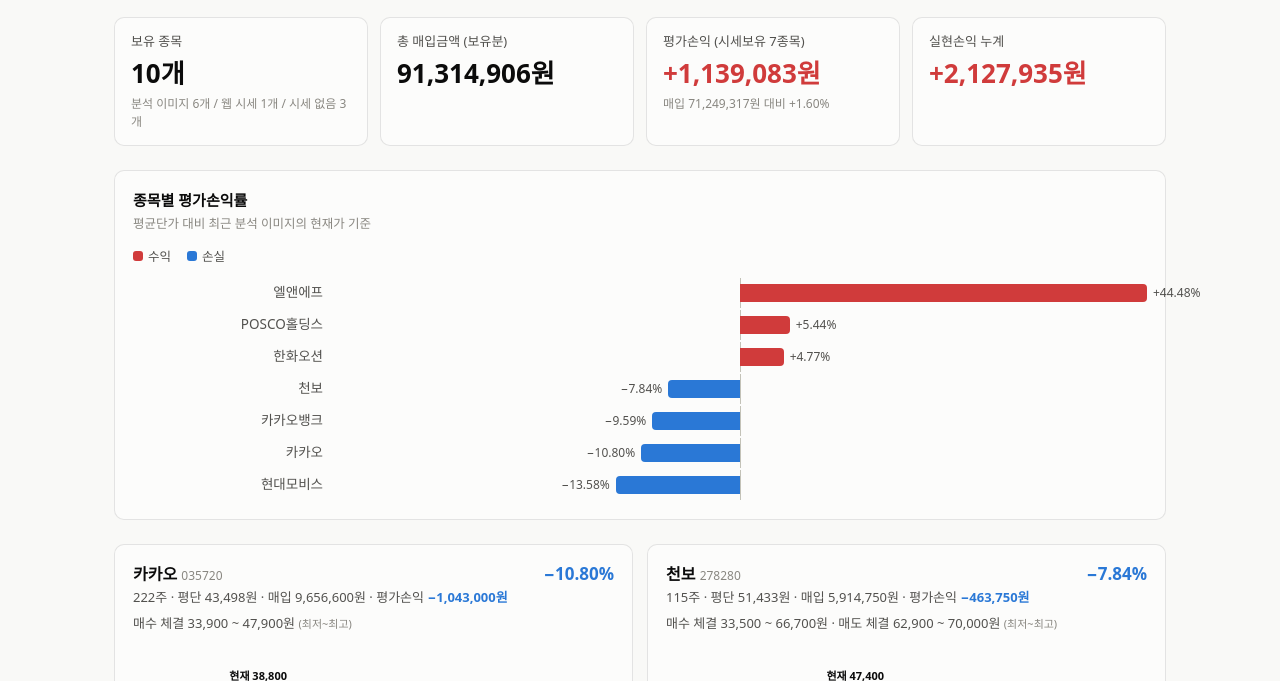
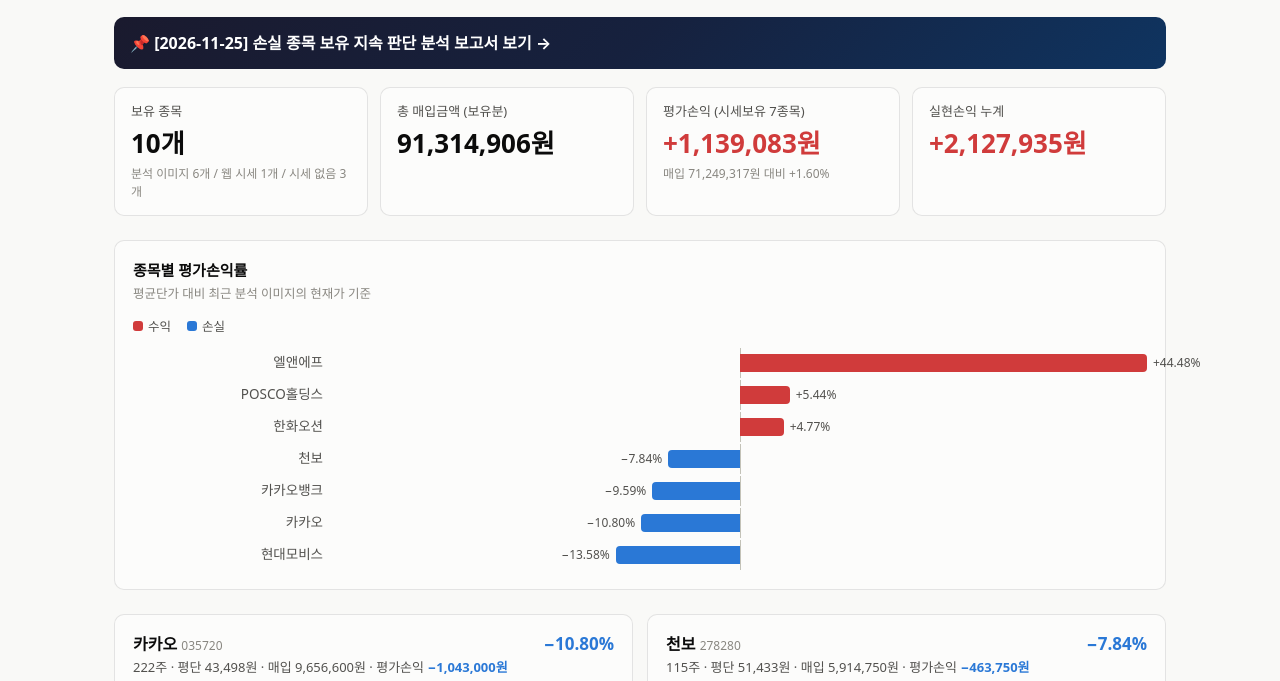
Before and after one commit to loveggtop/hongstock-dashboard, a plain HTML site: page docs/index.html in a window 1280 px wide. Shown: the part 103-784 px from the top of the page. Drawn offline with Linux system fonts and the light colour scheme.

Commit message:
대시보드에 보유 지속 판단 분석 보고서 링크 추가 (2026-11-25)

```diff
--- a/docs/index.html
+++ b/docs/index.html
@@ -77,6 +77,7 @@ footer { font-size:12px; color:var(--muted); margin-top:8px }
 </style></head><body>
 <h1>보유종목 통합분석</h1>
 <p class="meta">생성일 2026-07-14 · 체결 606건 (KakaoTalk_Chat_NH투자증권_2026-07-14-16-31-25.csv, KakaoTalk_Chat_한국투자증권_2026-07-14-16-31-55.csv) · 현재가는 NH 차트분석 AI 캡처 시점 기준 (웹 시세 종목은 조회 시점)</p>
+<div style="margin:14px 0 18px;padding:14px 16px;border-radius:10px;background:linear-gradient(135deg,#1a1a2e,#16213e,#0f3460);"><a href="holding-review-20261125.html" style="color:#fff;text-decoration:none;font-weight:700;">📌 [2026-11-25] 손실 종목 보유 지속 판단 분석 보고서 보기 →</a></div>
 
 <div class="kpis">
   <div class="kpi"><div class="kpi-l">보유 종목</div><div class="kpi-v">10개</div><div class="kpi-s">분석 이미지 6개 / 웹 시세 1개 / 시세 없음 3개</div></div>
```
